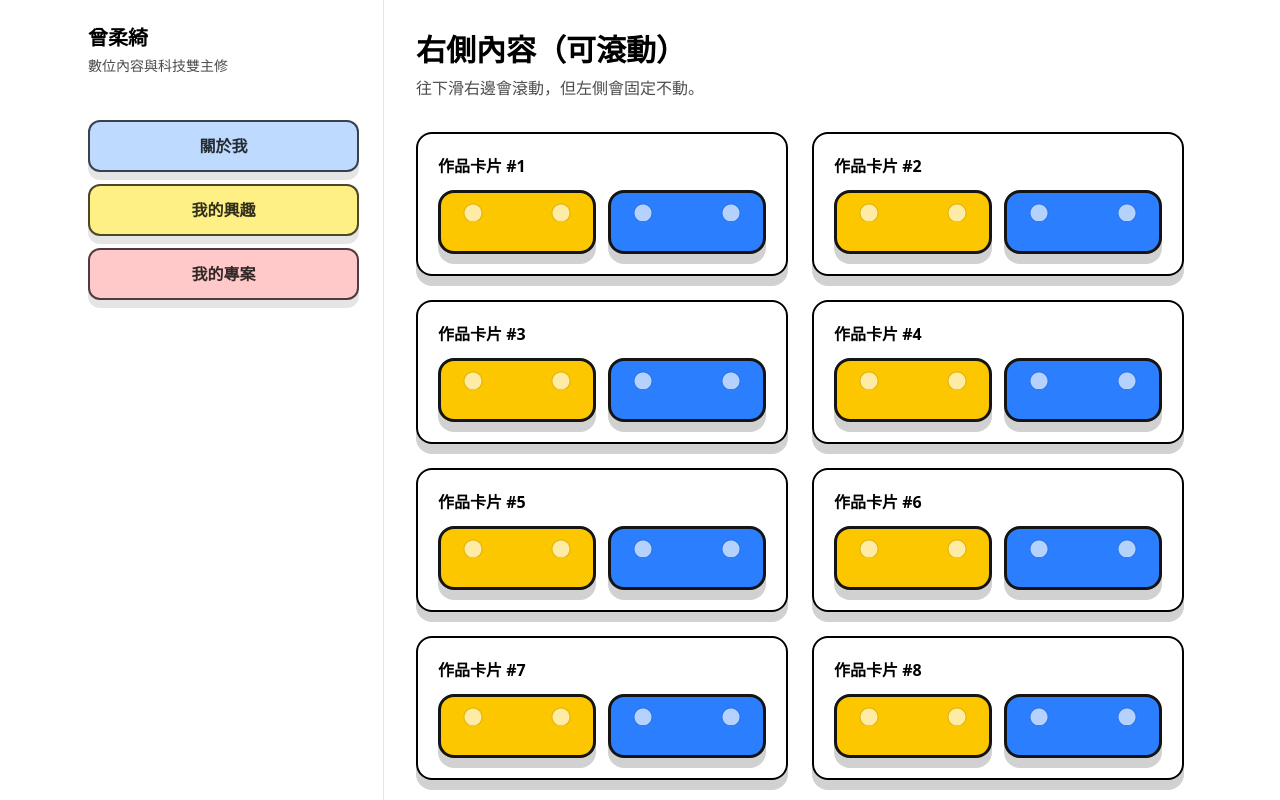
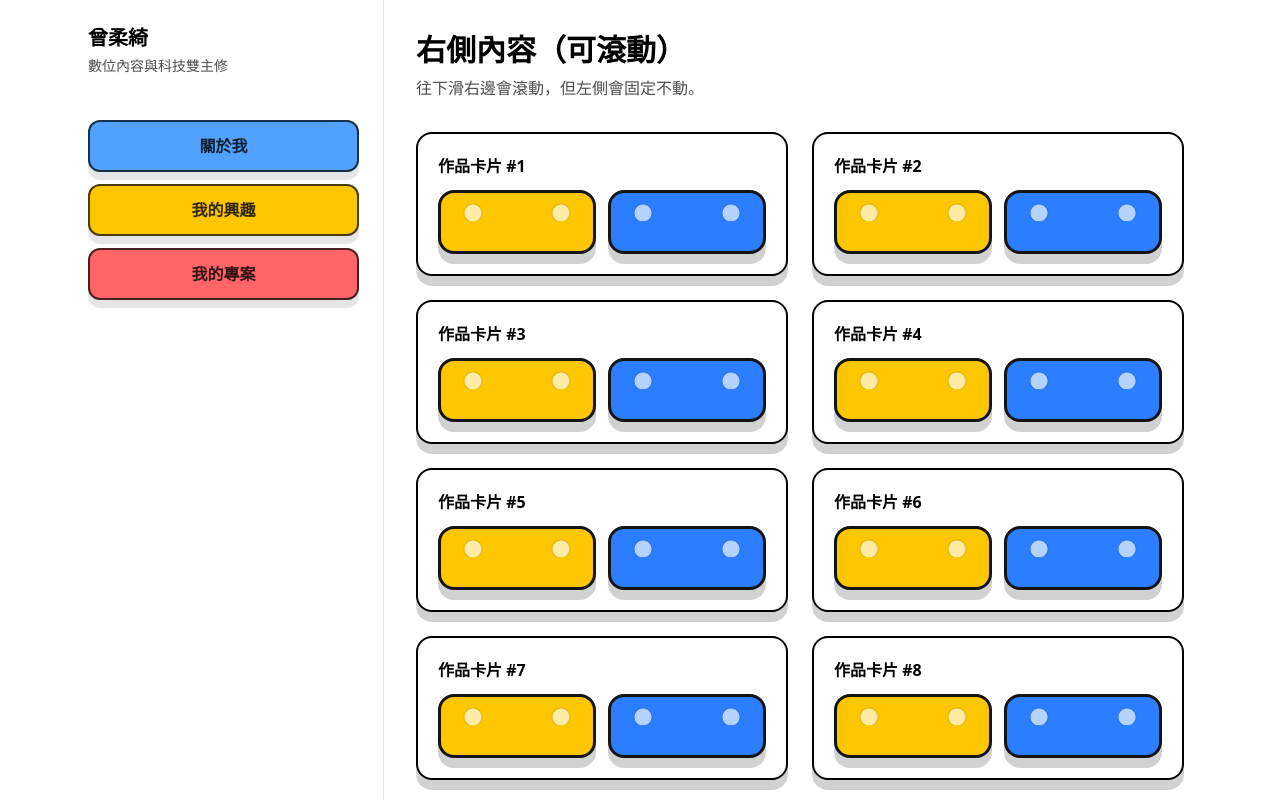
Before and after one commit to 111508016-sys/114-2-w4-111508016-hw, a Next.js app: page / in a window 1280 px wide. Built offline with nearby package versions, Linux system fonts and the light colour scheme.

Commit message:
Update page.tsx

```diff
--- a/app/page.tsx
+++ b/app/page.tsx
@@ -10,15 +10,15 @@ export default function Home() {
 
           <div className="mt-3 grid grid-cols-2 gap-3"> </div>
           <div className="mt-8 space-y-3">
-            <button className="w-full rounded-xl border-2 border-black/70 bg-blue-200 px-4 py-3 font-black text-black/80 shadow-[0_8px_0_rgba(0,0,0,.10)] active:translate-y-[4px] active:shadow-[0_3px_0_rgba(0,0,0,.10)]">
+            <button className="w-full rounded-xl border-2 border-black/70 bg-blue-400 px-4 py-3 font-black text-black/80 shadow-[0_8px_0_rgba(0,0,0,.10)] active:translate-y-[4px] active:shadow-[0_3px_0_rgba(0,0,0,.10)]">
               關於我
             </button>
 
-            <button className="w-full rounded-xl border-2 border-black/70 bg-yellow-200 px-4 py-3 font-black text-black/80 shadow-[0_8px_0_rgba(0,0,0,.10)] active:translate-y-[4px] active:shadow-[0_3px_0_rgba(0,0,0,.10)]">
+            <button className="w-full rounded-xl border-2 border-black/70 bg-yellow-400 px-4 py-3 font-black text-black/80 shadow-[0_8px_0_rgba(0,0,0,.10)] active:translate-y-[4px] active:shadow-[0_3px_0_rgba(0,0,0,.10)]">
               我的興趣
             </button>
 
-            <button className="w-full rounded-xl border-2 border-black/70 bg-red-200 px-4 py-3 font-black text-black/80 shadow-[0_8px_0_rgba(0,0,0,.10)] active:translate-y-[4px] active:shadow-[0_3px_0_rgba(0,0,0,.10)]">
+            <button className="w-full rounded-xl border-2 border-black/70 bg-red-400 px-4 py-3 font-black text-black/80 shadow-[0_8px_0_rgba(0,0,0,.10)] active:translate-y-[4px] active:shadow-[0_3px_0_rgba(0,0,0,.10)]">
               我的專案
             </button>
           </div>
```
